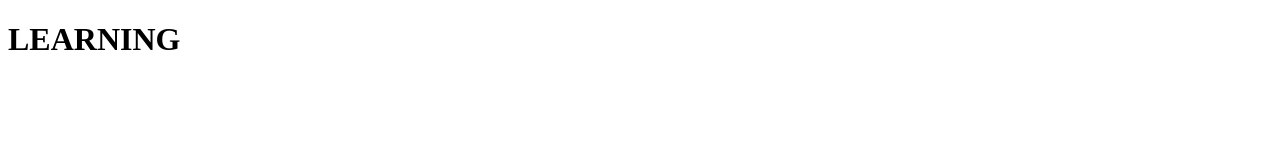
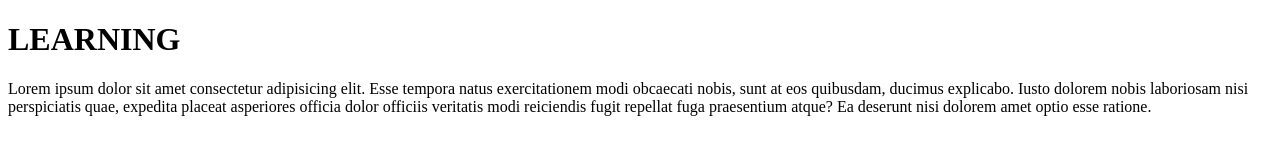
Before and after one commit to KartikDeshmukh0211/Learning-git, a plain HTML site: page index.html in a window 1280 px wide. Drawn offline with Linux system fonts and the light colour scheme.

Commit message:
lorem is added

```diff
--- a/index.html
+++ b/index.html
@@ -7,5 +7,6 @@
 </head>
 <body>
     <h1>LEARNING </h1>
+    <p>Lorem ipsum dolor sit amet consectetur adipisicing elit. Esse tempora natus exercitationem modi obcaecati nobis, sunt at eos quibusdam, ducimus explicabo. Iusto dolorem nobis laboriosam nisi perspiciatis quae, expedita placeat asperiores officia dolor officiis veritatis modi reiciendis fugit repellat fuga praesentium atque? Ea deserunt nisi dolorem amet optio esse ratione.</p>
 </body>
 </html>
```
